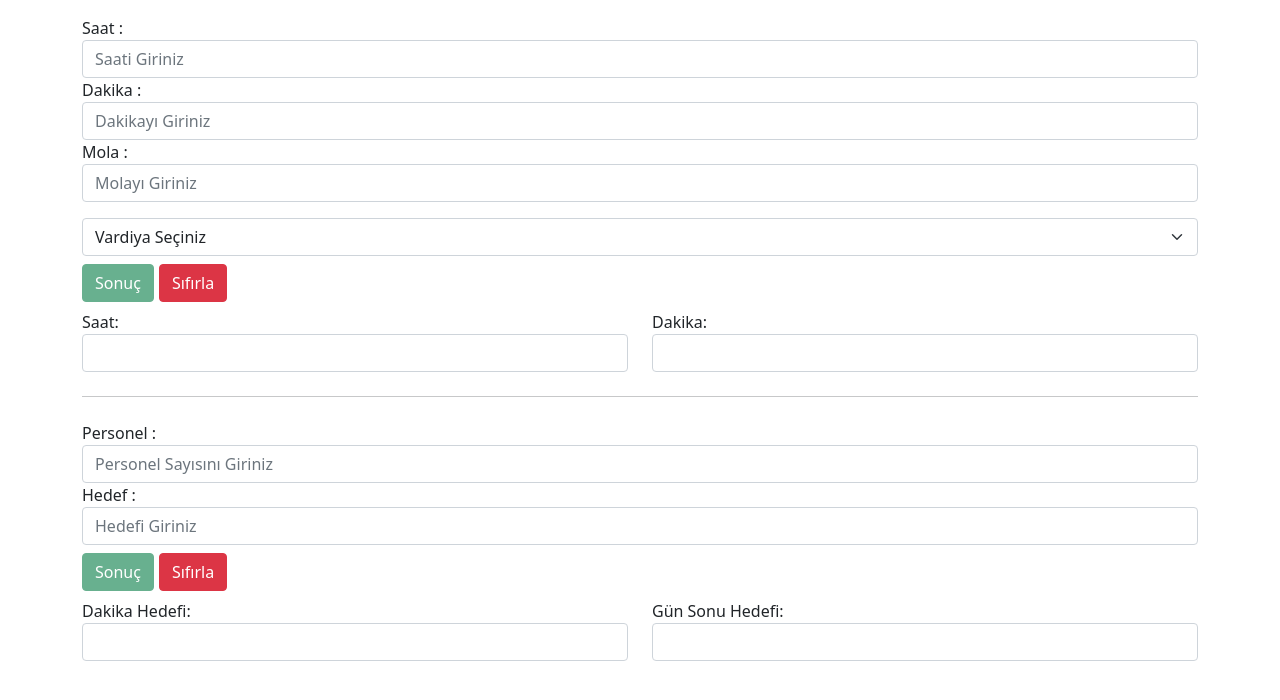
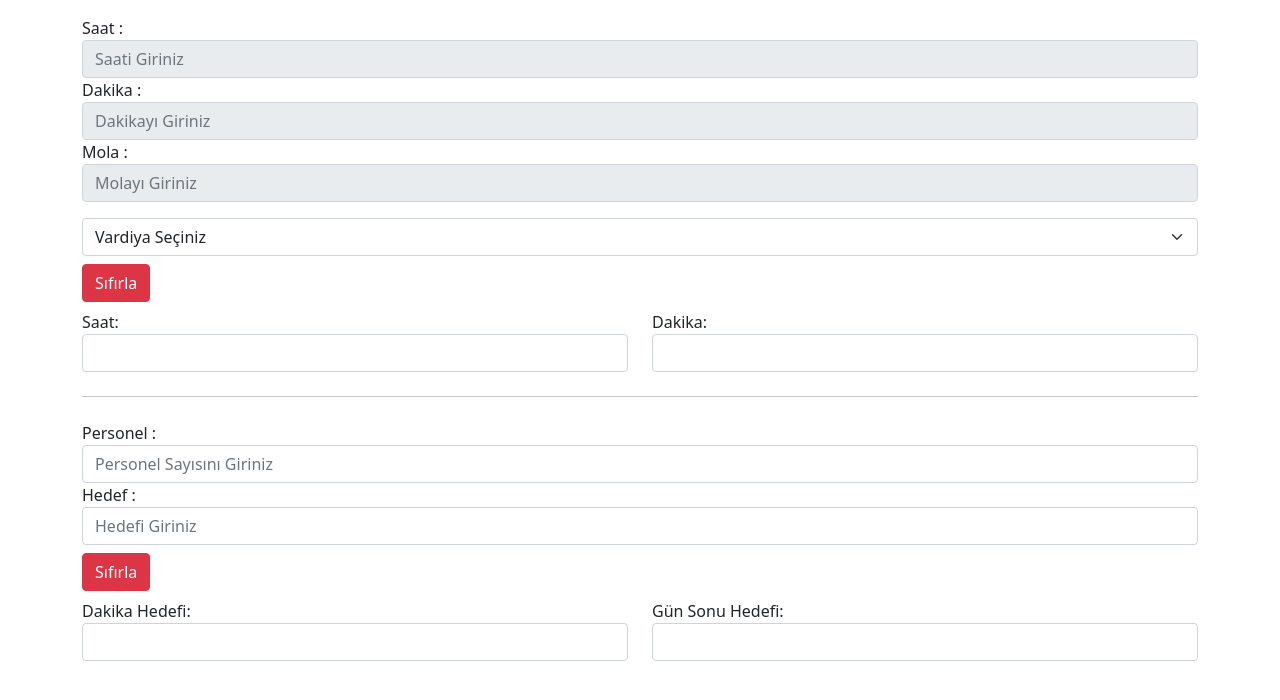
Before and after one commit to volkanBayrakci/Time-Calculation, a React (Create React App) app: page / in a window 1280 px wide. Shown: the top 700 px of the page. Built offline with nearby package versions, Linux system fonts and the light colour scheme.

Commit message:
inputlara onKeyUp eklendi vardiya seçimi olmadan inputların aktif olmaması sağlandı

```diff
--- a/src/components/TargetCalc.js
+++ b/src/components/TargetCalc.js
@@ -35,6 +35,8 @@ const TargetCalc = () => {
             placeholder="Personel Sayısını Giriniz"
             value={employee}
             onChange={(e) => setEmployee(e.target.value)}
+            onKeyUp={handleClick}
+
           />
         </div>
         <div className="form-group">
@@ -46,33 +48,35 @@ const TargetCalc = () => {
             placeholder="Hedefi Giriniz"
             value={target}
             onChange={(e) => setTarget(e.target.value)}
+            onKeyUp={handleClick}
+
           />
         </div>
       </form>
       <div className="mt-2">
-        <button
+        {/* <button
           className="btn btn-success"
           onClick={handleClick}
           style={{ marginRight: "5px" }}
           disabled={!employee || !target}
         >
           Sonuç
-        </button>
-        <button onClick={handleReset} className="btn btn-danger">
+        </button> */}
+        <button onClick={handleReset} className="btn btn-danger" >
           Sıfırla
         </button>
       </div>
-      <div className="row mt-2">
+      <div className="row my-2">
         <div className="col-md-6 col-sm-6 col-6">
           <label className="w-100" >
             Dakika Hedefi:
-            <input type="number" value={resultThree} className="form-control" />
+            <input type="number" value={resultThree} className="form-control"  />
           </label>
         </div>
         <div className="col-md-6 col-sm-6 col-6">
           <label className="w-100">
             Gün Sonu Hedefi:
-            <input type="number" value={resultFour} className="form-control" />
+            <input type="number" value={resultFour} className="form-control"   />
           </label>
         </div>
       </div>
--- a/src/components/TimeCalc.js
+++ b/src/components/TimeCalc.js
@@ -48,6 +48,8 @@ const TimeCalc = () => {
               placeholder="Saati Giriniz"
               value={hour}
               onChange={(e) => setHour(e.target.value)}
+              onKeyUp={handleResult}
+              disabled={!shift}
             />
           </div>
           <div className="form-group">
@@ -59,6 +61,8 @@ const TimeCalc = () => {
               placeholder="Dakikayı Giriniz"
               value={minute}
               onChange={(e) => setMinute(e.target.value)}
+              onKeyUp={handleResult}
+              disabled={!shift}
             />
           </div>
           <div className="form-group">
@@ -70,6 +74,8 @@ const TimeCalc = () => {
               placeholder="Molayı Giriniz"
               value={pause}
               onChange={(e) => setPause(e.target.value)}
+              onKeyUp={handleResult}
+              disabled={!shift}
             />
           </div>
           <select class="form-select mt-3" onChange={(e) => setShift(e.target.value)}>
@@ -84,14 +90,14 @@ const TimeCalc = () => {
         </div>
       </form>
       <div className="mt-2">
-        <button
+        {/* <button
           className="btn btn-success"
           onClick={handleResult}
           style={{ marginRight: "5px" }}
           disabled={!shift}
         >
           Sonuç
-        </button>
+        </button> */}
         <button onClick={handleReset} className="btn btn-danger">
           Sıfırla
         </button>
```
